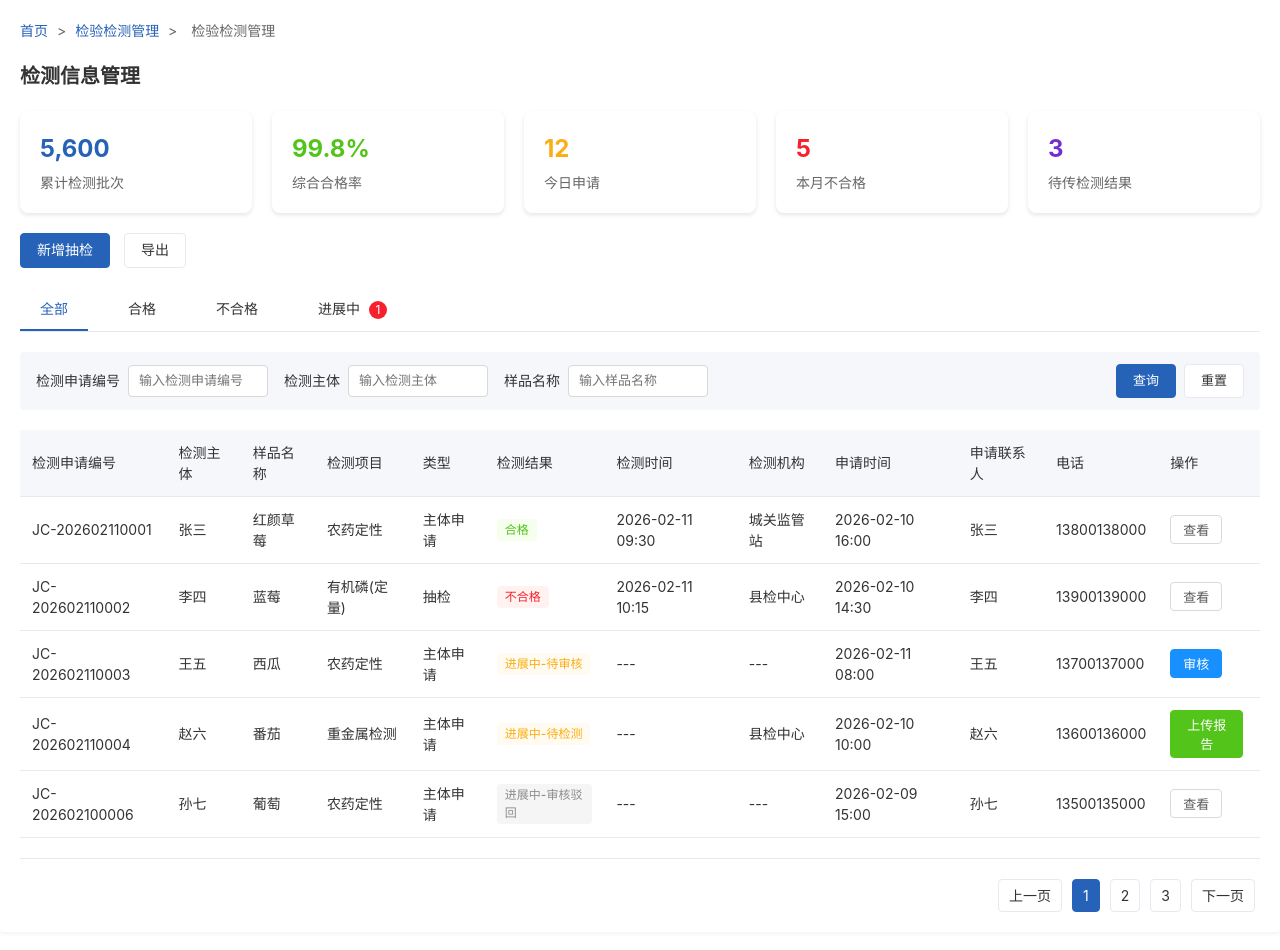
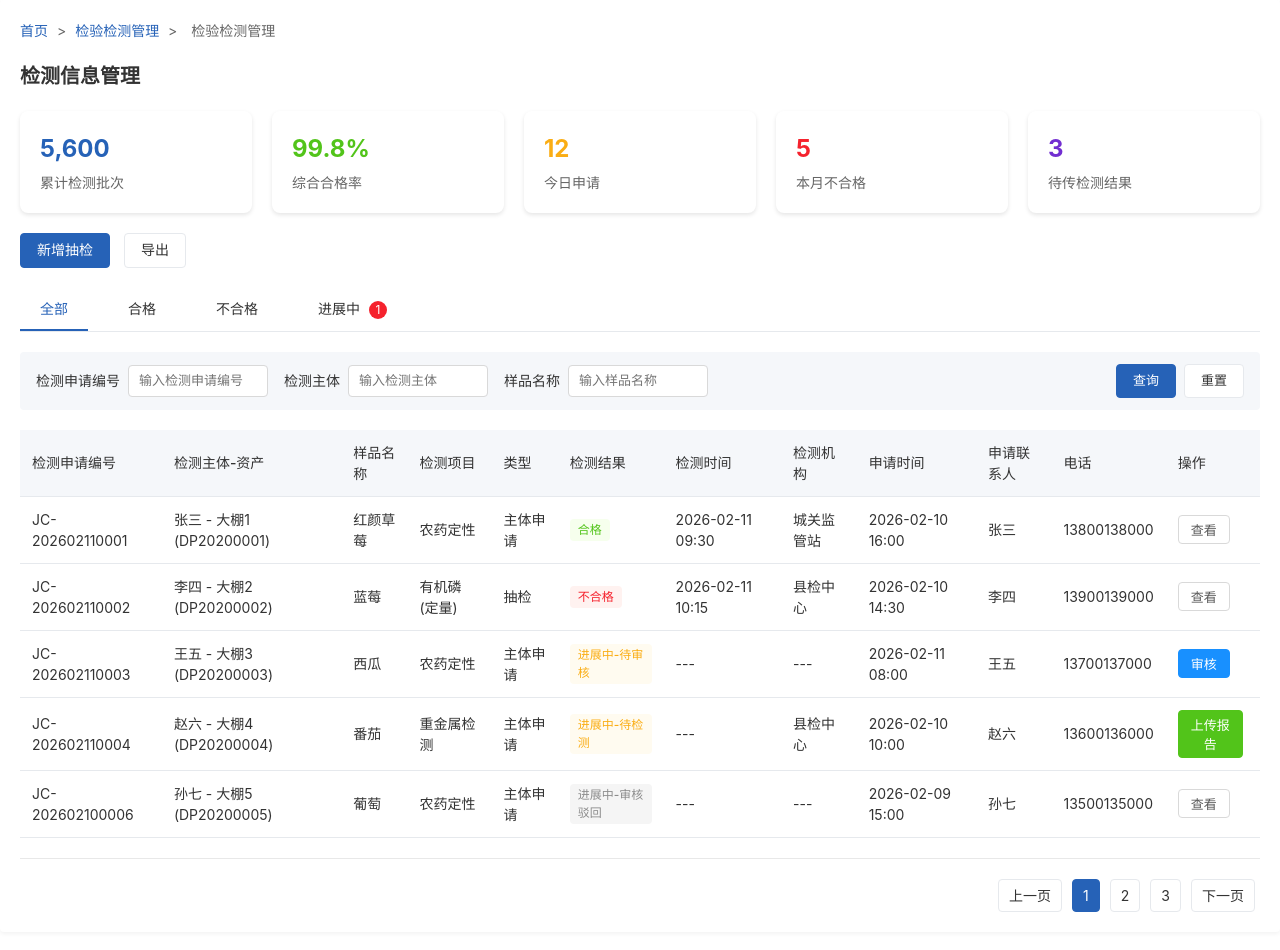
Before and after one commit to 529153939-lang/gov-zhiliang, a plain HTML site: page inspection-management.html in a window 1280 px wide. Drawn offline with Linux system fonts and the light colour scheme.

Commit message:
更新检测信息管理页面，修改表格字段为检测主体-资产

```diff
--- a/inspection-management.html
+++ b/inspection-management.html
@@ -414,7 +414,7 @@
             <thead>
               <tr>
                 <th>检测申请编号</th>
-                <th>检测主体</th>
+                <th>检测主体-资产</th>
                 <th>样品名称</th>
                 <th>检测项目</th>
                 <th>类型</th>
@@ -430,7 +430,7 @@
             <tbody>
               <tr data-status="pass">
                 <td>JC-202602110001</td>
-                <td>张三</td>
+                <td>张三 - 大棚1 (DP20200001)</td>
                 <td>红颜草莓</td>
                 <td>农药定性</td>
                 <td>主体申请</td>
@@ -444,7 +444,7 @@
               </tr>
               <tr data-status="fail">
                 <td>JC-202602110002</td>
-                <td>李四</td>
+                <td>李四 - 大棚2 (DP20200002)</td>
                 <td>蓝莓</td>
                 <td>有机磷(定量)</td>
                 <td>抽检</td>
@@ -458,7 +458,7 @@
               </tr>
               <tr data-status="progress">
                 <td>JC-202602110003</td>
-                <td>王五</td>
+                <td>王五 - 大棚3 (DP20200003)</td>
                 <td>西瓜</td>
                 <td>农药定性</td>
                 <td>主体申请</td>
@@ -472,7 +472,7 @@
               </tr>
               <tr data-status="progress">
                 <td>JC-202602110004</td>
-                <td>赵六</td>
+                <td>赵六 - 大棚4 (DP20200004)</td>
                 <td>番茄</td>
                 <td>重金属检测</td>
                 <td>主体申请</td>
@@ -486,7 +486,7 @@
               </tr>
               <tr data-status="progress">
                 <td>JC-202602100006</td>
-                <td>孙七</td>
+                <td>孙七 - 大棚5 (DP20200005)</td>
                 <td>葡萄</td>
                 <td>农药定性</td>
                 <td>主体申请</td>
@@ -531,7 +531,7 @@
             <thead>
               <tr>
                 <th>检测申请编号</th>
-                <th>检测主体</th>
+                <th>检测主体-资产</th>
                 <th>样品名称</th>
                 <th>检测项目</th>
                 <th>类型</th>
@@ -547,7 +547,7 @@
             <tbody>
               <tr data-status="pass">
                 <td>JC-202602110001</td>
-                <td>张三</td>
+                <td>张三 - 大棚1 (DP20200001)</td>
                 <td>红颜草莓</td>
                 <td>农药定性</td>
                 <td>主体申请</td>
@@ -592,7 +592,7 @@
             <thead>
               <tr>
                 <th>检测申请编号</th>
-                <th>检测主体</th>
+                <th>检测主体-资产</th>
                 <th>样品名称</th>
                 <th>检测项目</th>
                 <th>类型</th>
@@ -608,7 +608,7 @@
             <tbody>
               <tr data-status="fail">
                 <td>JC-202602110002</td>
-                <td>李四</td>
+                <td>李四 - 大棚2 (DP20200002)</td>
                 <td>蓝莓</td>
                 <td>有机磷(定量)</td>
                 <td>抽检</td>
@@ -653,7 +653,7 @@
             <thead>
               <tr>
                 <th>检测申请编号</th>
-                <th>检测主体</th>
+                <th>检测主体-资产</th>
                 <th>样品名称</th>
                 <th>检测项目</th>
                 <th>类型</th>
@@ -669,7 +669,7 @@
             <tbody>
               <tr data-status="progress" data-substatus="pending">
                 <td>JC-202602110003</td>
-                <td>王五</td>
+                <td>王五 - 大棚3 (DP20200003)</td>
                 <td>西瓜</td>
                 <td>农药定性</td>
                 <td>主体申请</td>
@@ -683,7 +683,7 @@
               </tr>
               <tr data-status="progress" data-substatus="testing">
                 <td>JC-202602110004</td>
-                <td>赵六</td>
+                <td>赵六 - 大棚4 (DP20200004)</td>
                 <td>番茄</td>
                 <td>重金属检测</td>
                 <td>主体申请</td>
@@ -697,7 +697,7 @@
               </tr>
               <tr data-status="progress" data-substatus="rejected">
                 <td>JC-202602100006</td>
-                <td>孙七</td>
+                <td>孙七 - 大棚5 (DP20200005)</td>
                 <td>葡萄</td>
                 <td>农药定性</td>
                 <td>主体申请</td>
@@ -771,8 +771,8 @@
             </div>
           </div>
           <div class="form-group">
-            <label>大棚资产</label>
-            <select id="greenhouseSelect" class="form-control">
+            <label>大棚资产 <span style="color: #999; font-weight: normal; font-size: 12px;">(支持选择多个资产，批量生成抽检信息)</span></label>
+            <select id="greenhouseSelect" class="form-control" multiple style="height: 100px;">
               <option value="">请先选择农户</option>
             </select>
           </div>
@@ -1526,7 +1526,7 @@
         const options = greenhouses[farmerId].map(greenhouse =>
           `<option value="${greenhouse.value}">${greenhouse.text}</option>`
         ).join('');
-        greenhouseSelect.innerHTML = `<option value="">请选择大棚资产</option>${options}`;
+        greenhouseSelect.innerHTML = options;
       } else {
         greenhouseSelect.innerHTML = '<option value="">该农户暂无大棚资产</option>';
       }
@@ -1536,7 +1536,8 @@
     function submitAddInspection() {
       const farmerId = document.getElementById('farmerSelect').value;
       const farmerName = document.getElementById('farmerSearch').value;
-      const greenhouseId = document.getElementById('greenhouseSelect').value;
+      const greenhouseSelect = document.getElementById('greenhouseSelect');
+      const selectedGreenhouses = Array.from(greenhouseSelect.selectedOptions).map(option => option.text);
       const inspectionItem = document.getElementById('inspectionItemSelect').value;
       const inspectionCenter = document.getElementById('inspectionCenterSelect').value;
 
@@ -1546,7 +1547,7 @@
         return;
       }
 
-      if (!greenhouseId) {
+      if (selectedGreenhouses.length === 0) {
         alert('请选择大棚资产');
         return;
       }
@@ -1557,7 +1558,7 @@
       }
 
       // 构建提示信息
-      let alertMessage = '新增抽检成功！\n农户：' + farmerName + '\n大棚：' + document.getElementById('greenhouseSelect').options[document.getElementById('greenhouseSelect').selectedIndex].text + '\n检测项目：' + document.getElementById('inspectionItemSelect').options[document.getElementById('inspectionItemSelect').selectedIndex].text;
+      let alertMessage = '新增抽检成功！\n农户：' + farmerName + '\n大棚：' + selectedGreenhouses.join(', ') + '\n检测项目：' + document.getElementById('inspectionItemSelect').options[document.getElementById('inspectionItemSelect').selectedIndex].text;
 
       // 如果选择了检测中心，添加到提示信息中
       if (inspectionCenter) {
```
